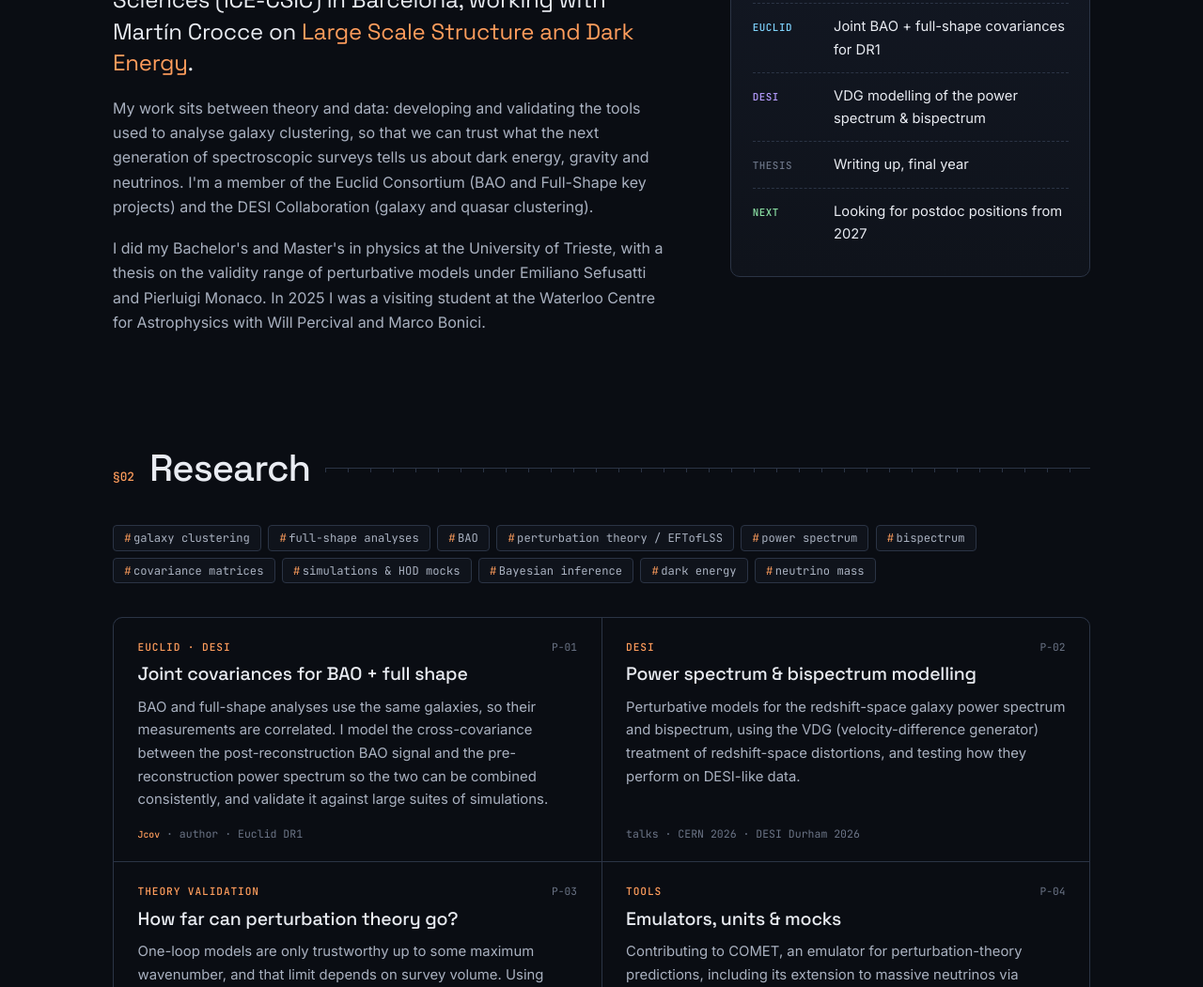
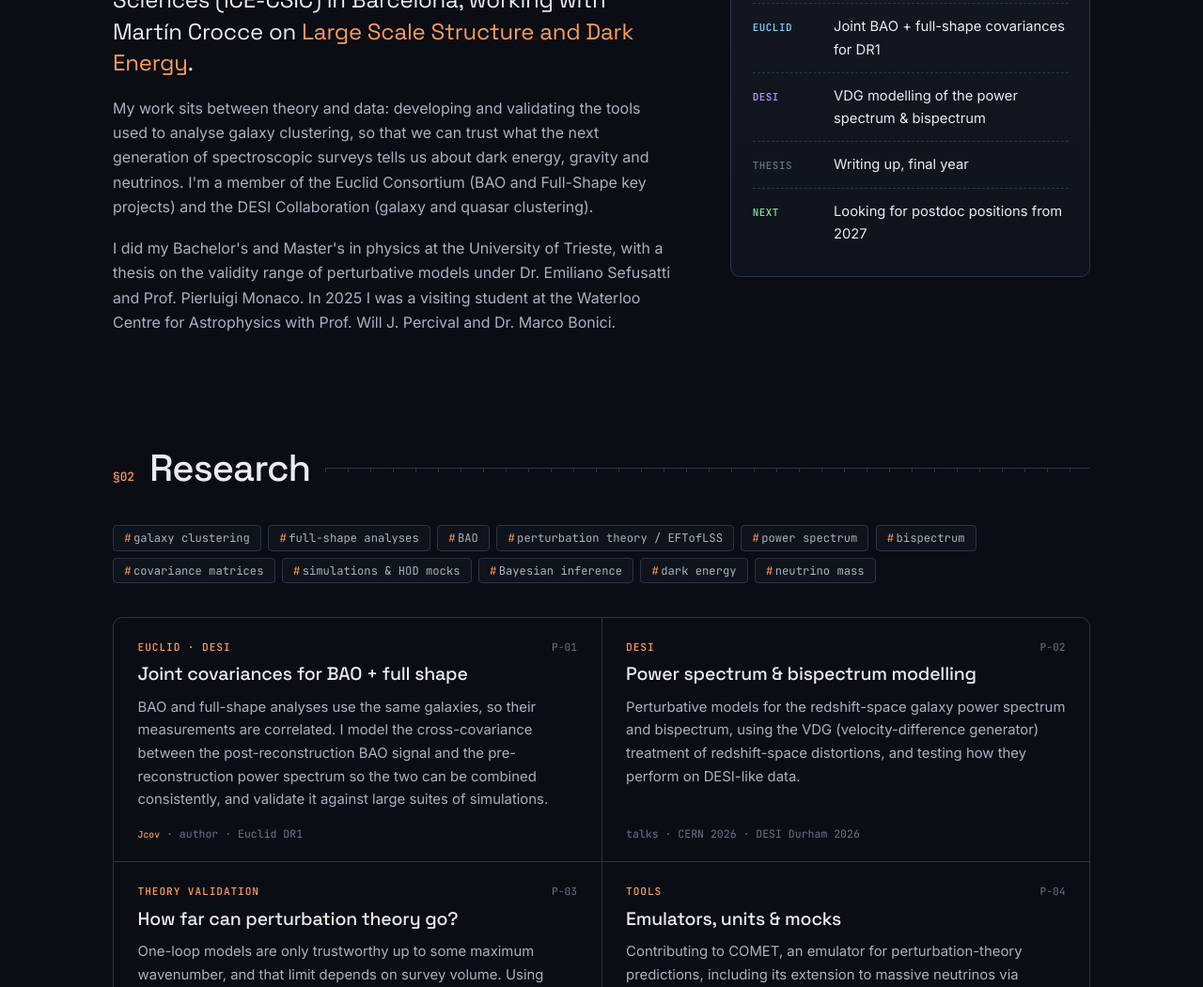
Before and after one commit to ggambardella/ggambardella.github.io, a plain HTML site: page index.html in a window 1280 px wide. Shown: the part 1108-2159 px from the top of the page at 94% size. Drawn offline with Linux system fonts and the light colour scheme; animation ran at ten frames a second.

Commit message:
Update titles for thesis supervisors in index.html

```diff
--- a/index.html
+++ b/index.html
@@ -102,9 +102,9 @@
         </p>
         <p>
           I did my Bachelor's and Master's in physics at the University of Trieste, with a
-          thesis on the validity range of perturbative models under Emiliano Sefusatti and
-          Pierluigi Monaco. In 2025 I was a visiting student at the Waterloo Centre for
-          Astrophysics with Will Percival and Marco Bonici.
+          thesis on the validity range of perturbative models under Dr. Emiliano Sefusatti and
+          Prof. Pierluigi Monaco. In 2025 I was a visiting student at the Waterloo Centre for
+          Astrophysics with Prof. Will J. Percival and Dr. Marco Bonici.
         </p>
       </div>
 
```
